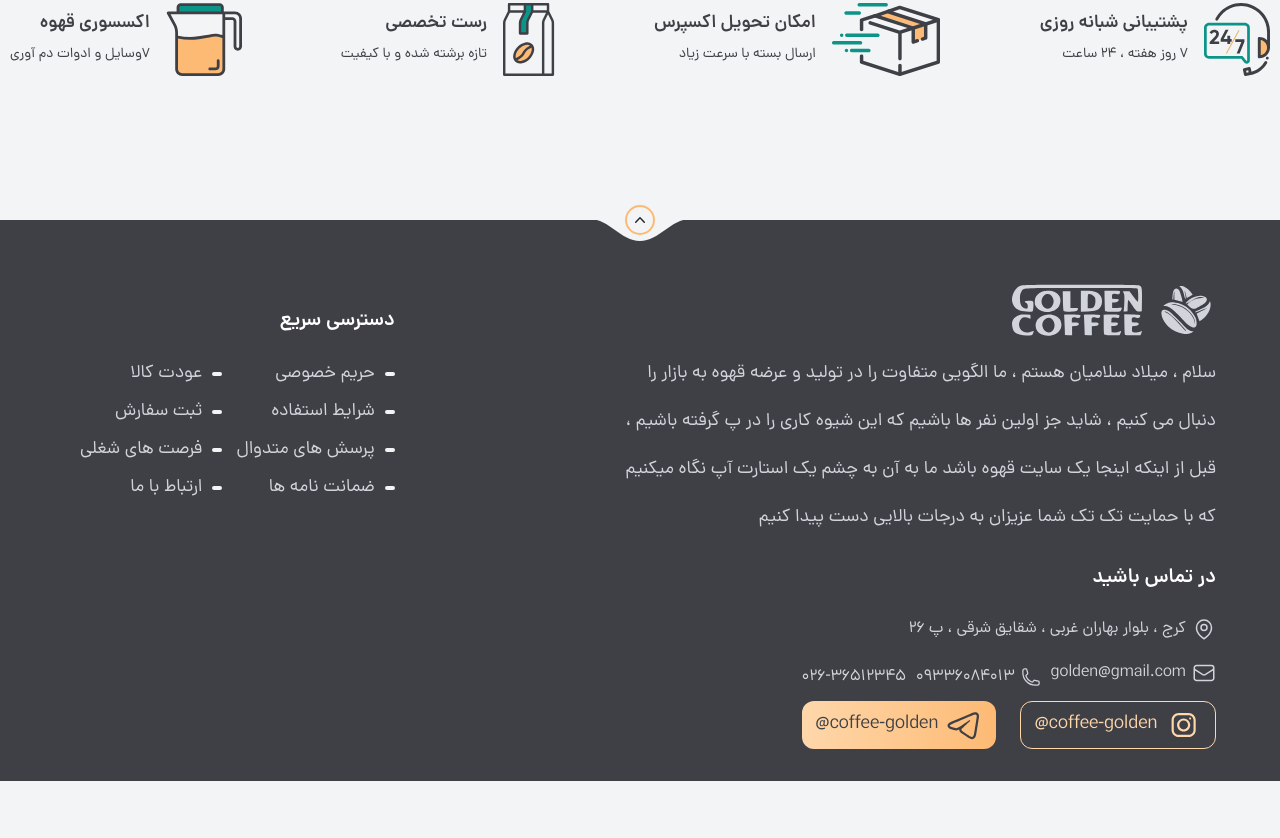
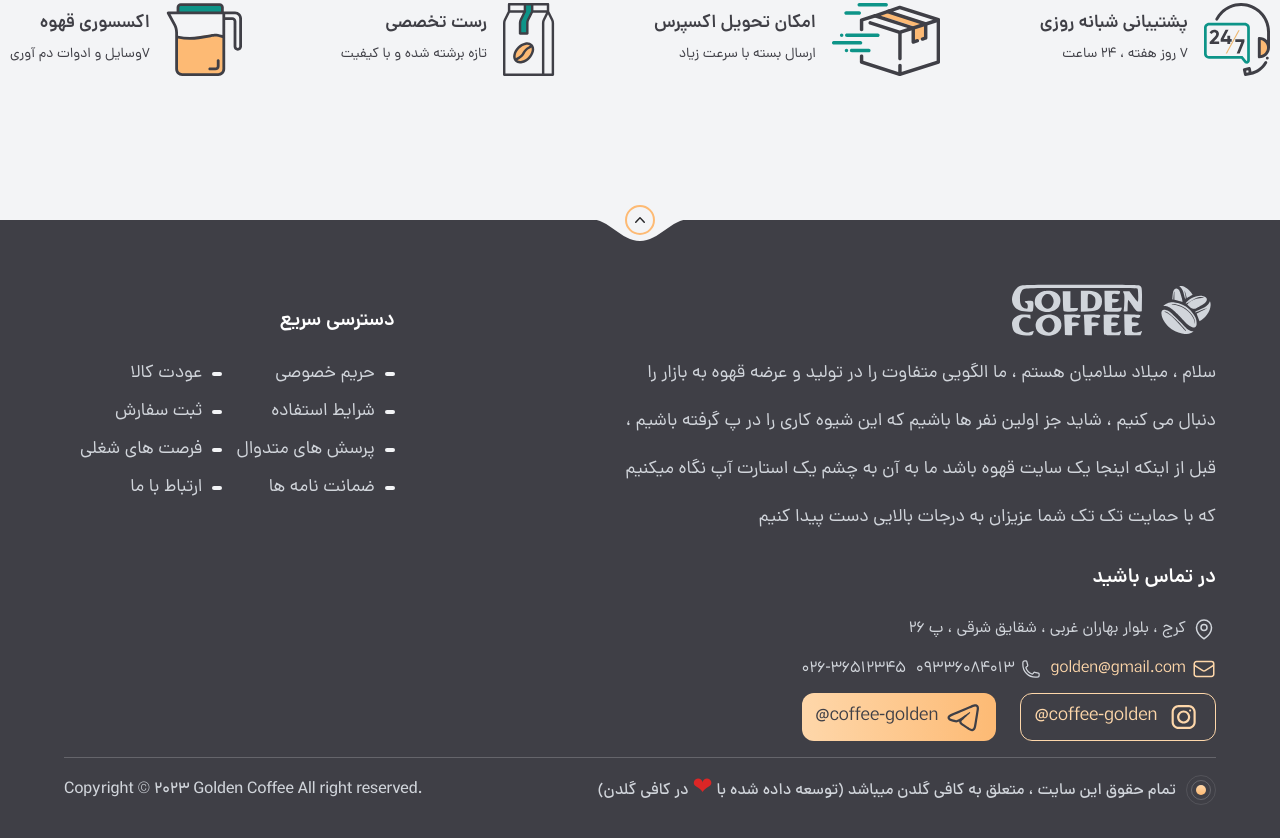
Before and after one commit to Milad1385/coffee-golden, a website: page public/index.html in a window 1280 px wide. Shown: the part 4639-5477 px from the top of the page. Before the commit the page ends 5420 px from the top, so only its background shows below. Drawn offline with Linux system fonts and the light colour scheme.

Commit message:
add copyright session to footer

```diff
--- a/public/index.html
+++ b/public/index.html
@@ -1820,7 +1820,7 @@
             </svg>
         </div>
         <div class="w-[98%] lg:w-[90%] mx-auto px-2.5 md:px-0">
-            <div class="text-gray-300 flex flex-wrap  justify-between">
+            <div class="text-gray-300 flex flex-wrap  justify-between border-b border-b-white/20 pb-4">
                 <div>
                     <div class="flex items-center gap-x-3.5 mb-3">
                         <svg class="w-[50px] md:w-[60px] h-12 text-gray-300">
@@ -1881,8 +1881,8 @@
                         </svg>
                         <p>کرج ، بلوار بهاران غربی ، شقایق شرقی ، پ 26</p>
                     </div>
-                    <div class="mt-4 flex items-center flex-wrap space-y-2 gap-x-2.5">
-                        <div class="flex items-center gap-x-1.5">
+                    <div class="mt-4 flex items-center flex-wrap gap-x-2.5">
+                        <div class="flex items-center gap-x-1.5 text-orange-200">
                             <svg class="w-6 h-6">
                                 <use href="#envelop"></use>
                             </svg>
@@ -1894,7 +1894,7 @@
                             </svg>
                             <p>09336084013</p>
                         </div>
-                        <p>026-36512345</p>
+                        <p class="mt-2 md:mt-0">026-36512345</p>
                     </div>
                     <div class="flex items-center text-base md:text-lg gap-x-6 mt-3">
                         <a href="#" class="ltr-text flex-grow gap-x-2 text-orange-200 border border-orange-200 rounded-xl flex-center  h-12">
@@ -1910,6 +1910,19 @@
                             </svg>
                         </a>
                     </div>
+                </div>
+            </div>
+            <div class="mt-4 text-xs md:text-base text-gray-300 font-DanaMedium flex items-center justify-between flex-wrap">
+                <div class="flex items-center gap-x-2.5">
+                    <div class="flex-center shrink-0 w-[30px] h-[30px] border border-white/10 rounded-full">
+                        <div class="flex-center w-5 h-5 border border-white/20 rounded-full">
+                            <div class="w-2.5 h-2.5 bg-gradient-to-t from-orange-300 to-orange-200 rounded-full"></div>
+                        </div>
+                    </div>
+                    <p>تمام حقوق این سایت ، متعلق به کافی گلدن میباشد (توسعه داده شده با <span class="text-red-600 text-lg md:text-2xl">❤</span>  در کافی گلدن)</p>
+                </div>
+                <div class="ltr-text mr-auto mt-2 md:mt-0">
+                    Copyright © 2023 Golden Coffee All right reserved.
                 </div>
             </div>
         </div>
```
Also changed, not shown: public/styles/app.css.
